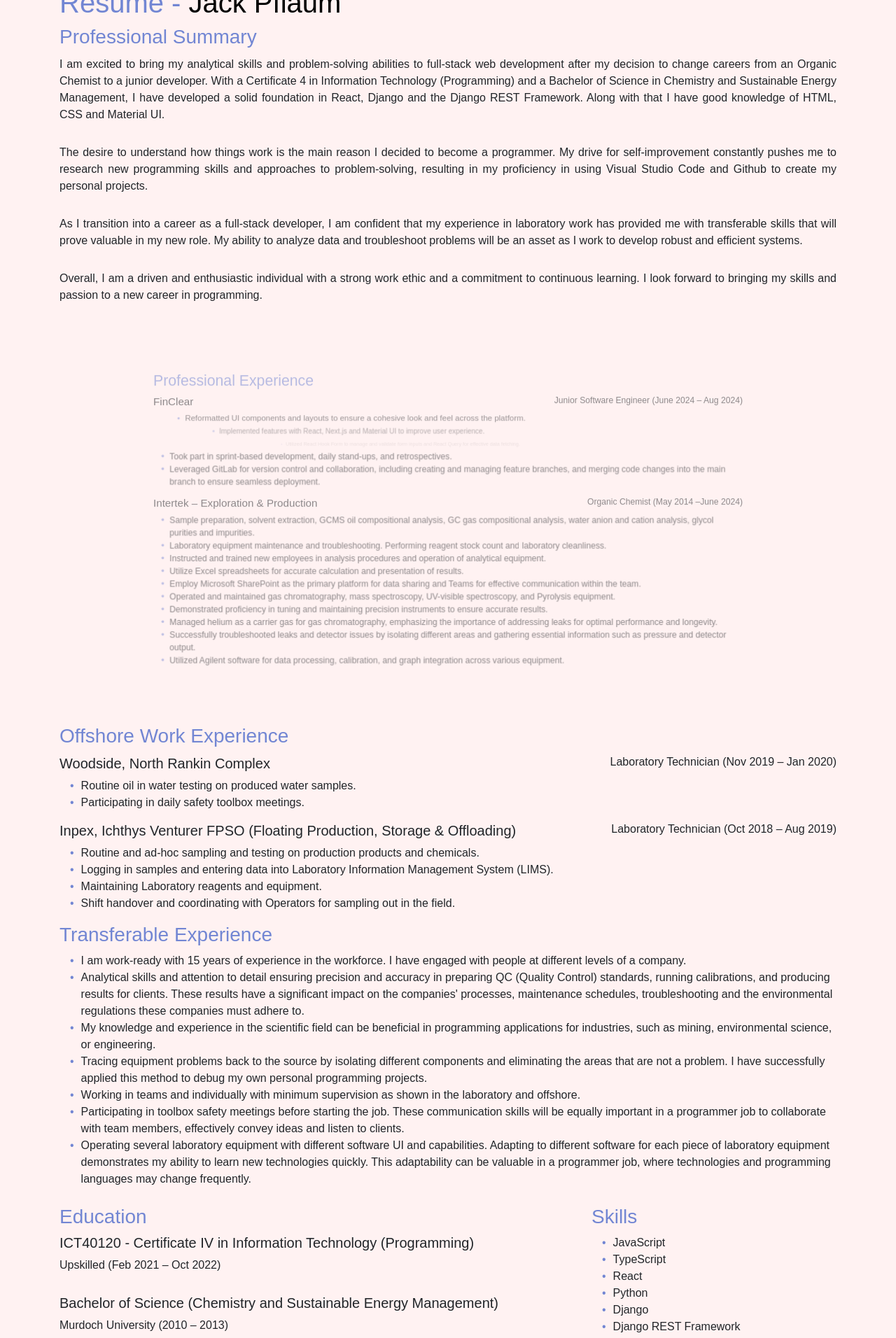
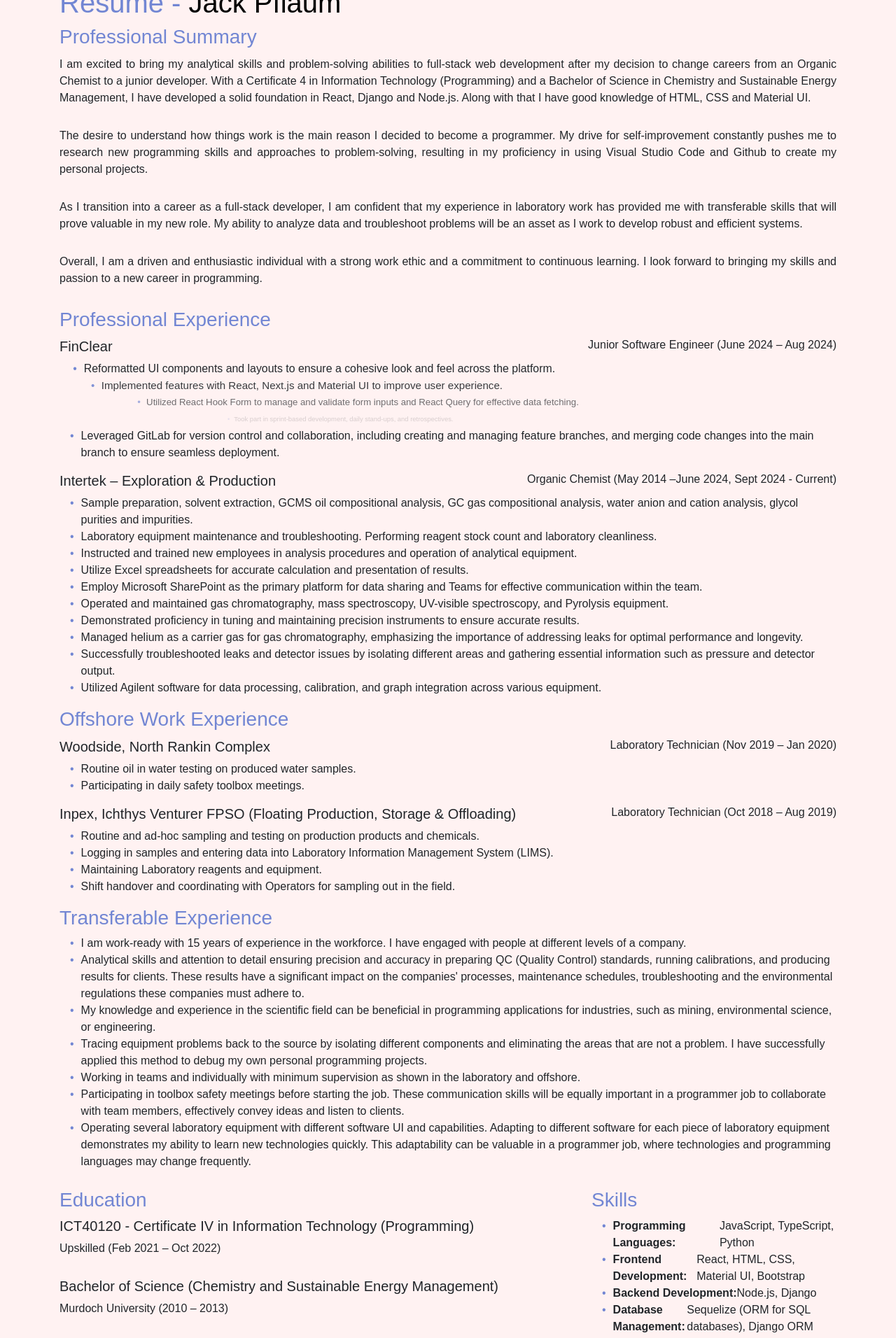
Before and after one commit to JackPflaum/MyPortfolioWebsite, a Django app: page /resume/ in a window 1280 px wide. Shown: the part 200-2112 px from the top of the page at 70% size. Run offline with Django 4.2, Linux system fonts and the light colour scheme; some libraries are stand-ins or nearby versions.

Commit message:
updated resume skills

```diff
--- a/MyPortfolioWebsite/jacks_website/static/css/style.css
+++ b/MyPortfolioWebsite/jacks_website/static/css/style.css
@@ -308,23 +308,16 @@ video {
     }
 }
 
-.animate-element, p, li, img {
+.animate-element, p, li, img, div {
     animation-timeline: view(block);
     animation-name: shrink;
     animation-range: entry -10% contain 10%;
 }
-/*
-.animate-element {
-    scale: 0.8;
-    opacity: 0;
-    animation: animate-element linear;
-    animation-timeline: view();
-    animation-range: contain 100px;
+
+div:not(#exclude-me) {
+    animation-name: none !important;
 }
 
-@keyframes animate-element {
-    to {
-        scale: 1;
-        opacity: 1;
-    }
-} */
+.bold-text {
+    font-weight: bold;
+}
--- a/MyPortfolioWebsite/jacks_website/templates/resume.html
+++ b/MyPortfolioWebsite/jacks_website/templates/resume.html
@@ -34,7 +34,7 @@
             <p>I am excited to bring my analytical skills and problem-solving abilities to full-stack web development
                 after my decision to change careers from an Organic Chemist to a junior developer. With a Certificate 4 in
                 Information Technology (Programming) and a Bachelor of Science in Chemistry and Sustainable Energy Management,
-                I have developed a solid foundation in React, Django and the Django REST Framework. Along with that I have
+                I have developed a solid foundation in React, Django and Node.js. Along with that I have
                 good knowledge of HTML, CSS and Material UI.</p>
             <p>The desire to understand how things work is the main reason I decided to become a programmer. My drive for
                 self-improvement constantly pushes me to research new programming skills and approaches to problem-solving,
@@ -73,7 +73,7 @@
         </ul>
         <div class="d-flex flex-column flex-sm-row align-items-start justify-content-between">
             <h5>Intertek – Exploration & Production</h5>
-            <h6>Organic Chemist  (May 2014 –June 2024)</h6>
+            <h6>Organic Chemist  (May 2014 –June 2024, Sept 2024 - Current)</h6>
         </div>
         <ul class="custom-list">
             <li>
@@ -189,20 +189,14 @@
         <div class="col-12 col-md-4">
             <h3>Skills</h3>
             <ul class="custom-list">
-                <li>JavaScript</li>
-                <li>TypeScript</li>
-                <li>React</li>
-                <li>Python</li>
-                <li>Django</li>
-                <li>Django REST Framework</li>
-                <li>HTML</li>
-                <li>CSS</li>
-                <li>Material UI</li>
-                <li>Bootstrap</li>
-                <li>Visual Studio Code</li>
-                <li>Github & GitLab</li>
-                <li>Jira</li>
-                <li>Sprint-based development </li>
+                <li><span class="bold-text">Programming Languages:</span> JavaScript, TypeScript, Python</li>
+                <li><span class="bold-text">Frontend Development:</span> React, HTML, CSS, Material UI, Bootstrap</li>
+                <li><span class="bold-text">Backend Development:</span> Node.js, Django</li>
+                <li><span class="bold-text">Database Management:</span> Sequelize (ORM for SQL databases), Django ORM</li>
+                <li><span class="bold-text">APIs:</span> Django REST Framework, Express.js</li>
+                <li><span class="bold-text">Version Control:</span> GitHub, GitLab</li>
+                <li><span class="bold-text">Development Tools:</span> Visual Studio Code</li><li><span class="bold-text">Project Management:</span> Jira</li>
+                <li><span class="bold-text">Methodologies:</span> Sprint-based Development (Agile)</li>
             </ul>
         </div>
     </div>
```
